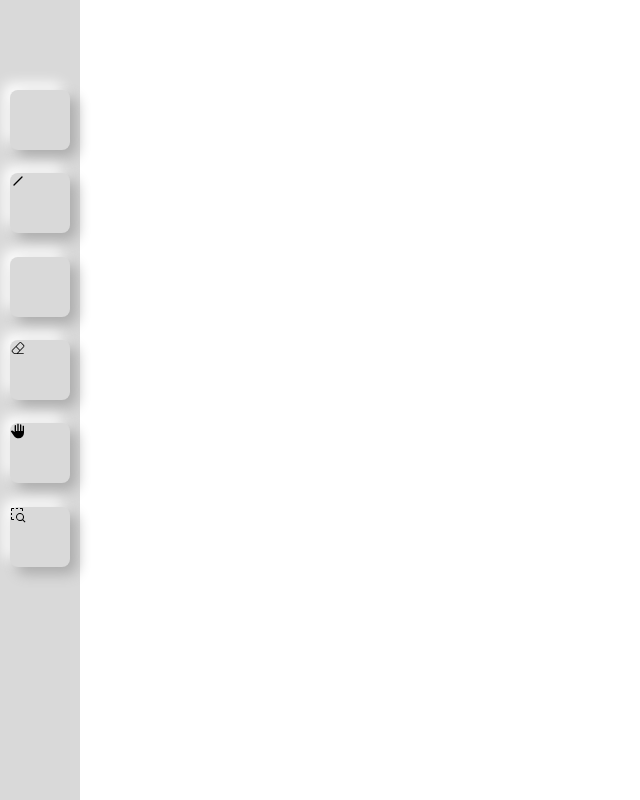
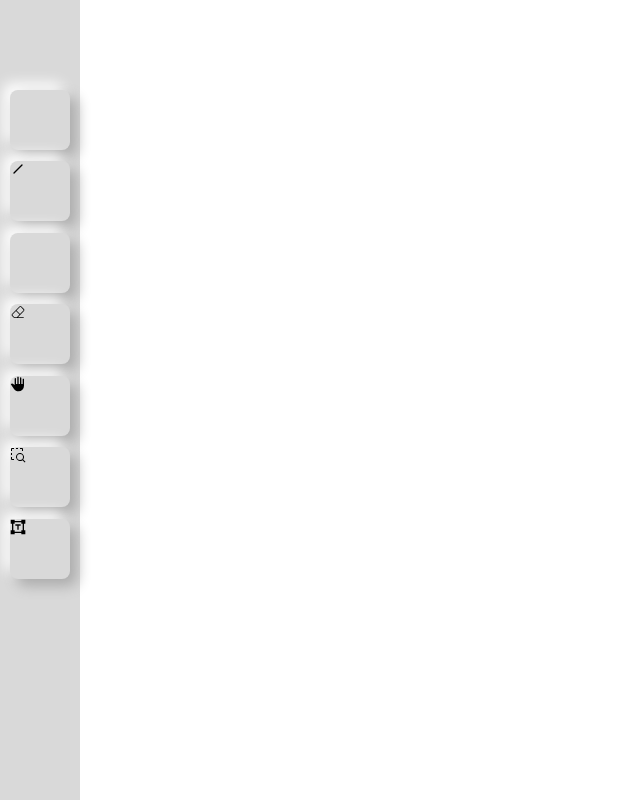
Before and after one commit to Sreesanth46/Vue-Paint, a Vue app: page / in a window 1280 px wide. Shown: the whole page, without its empty margins (0-640 px from the left). Built offline with nearby package versions, Linux system fonts and the light colour scheme; some icons are missing.

Commit message:
fix: toolbar component

```diff
--- a/src/components/Toolbar.vue
+++ b/src/components/Toolbar.vue
@@ -1,62 +1,66 @@
 <template>
     <div class="toolbar-container">
         <div class="tools-box">
-            <div class="tool" v-for="(data, index) in icons" :key="index">
-                <span class="icons">
+            <div
+                class="tool"
+                v-for="(data, index) in icons"
+                :key="index"
+                :title="data.title"
+                @click="onClick(data)"
+            >
                 <Icon :icon="data.icon" />
-                </span>
             </div>
         </div>
     </div>
 </template>data
 
-<script>
+<script setup>
 import { Icon } from "@iconify/vue";
+import { useToolStore } from "../stores/tool";
 
-export default {
-    components: { Icon },
+const tool = useToolStore();
 
-    data() {
-        return {
-            icons: [
+const icons = [
     {
         icon: "mdi:vector-rectangle",
         title: "Rectangle",
-                    visible: 1,
     },
     {
         icon: "material-symbols:pen-size-2",
         title: "Straight Line",
-                    visible: 1,
     },
     {
         icon: "ri:quill-pen-line",
         title: "Free hand",
-                    visible: 1,
     },
     {
         icon: "ph:eraser-light",
         title: "Eraser",
-                    visible: 1,
     },
     {
         icon: "material-symbols:back-hand",
         title: "Hand Tool",
-                    visible: 0,
     },
     {
         icon: "carbon:zoom-area",
         title: "Zoom",
-                    visible: 0,
     },
-            ],
-        };
+    {
+        icon: "material-symbols:insert-text",
+        title: "Text",
     },
-};
+];
+
+function onClick(button) {
+    tool.updateTool(button.title);
+}
 </script>
 
 <style scoped>
 .toolbar-container {
+    position: absolute;
+    left: 0;
+    top: 0;
     height: 100vh;
     width: 80px;
     background: #d9d9d9;
```
Lines whose indentation alone changed are shown as unchanged.
